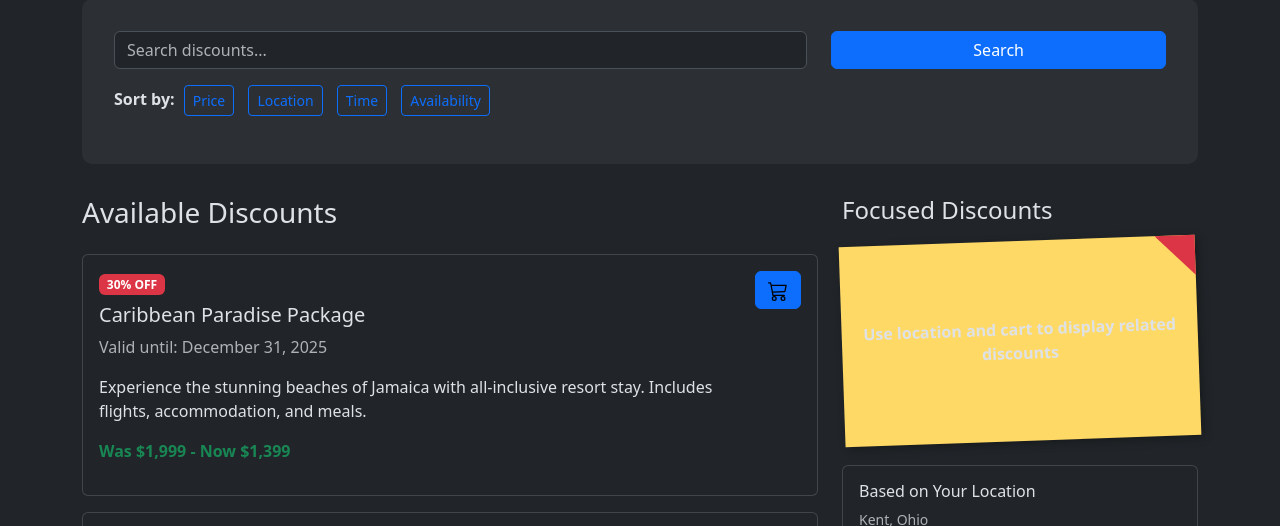
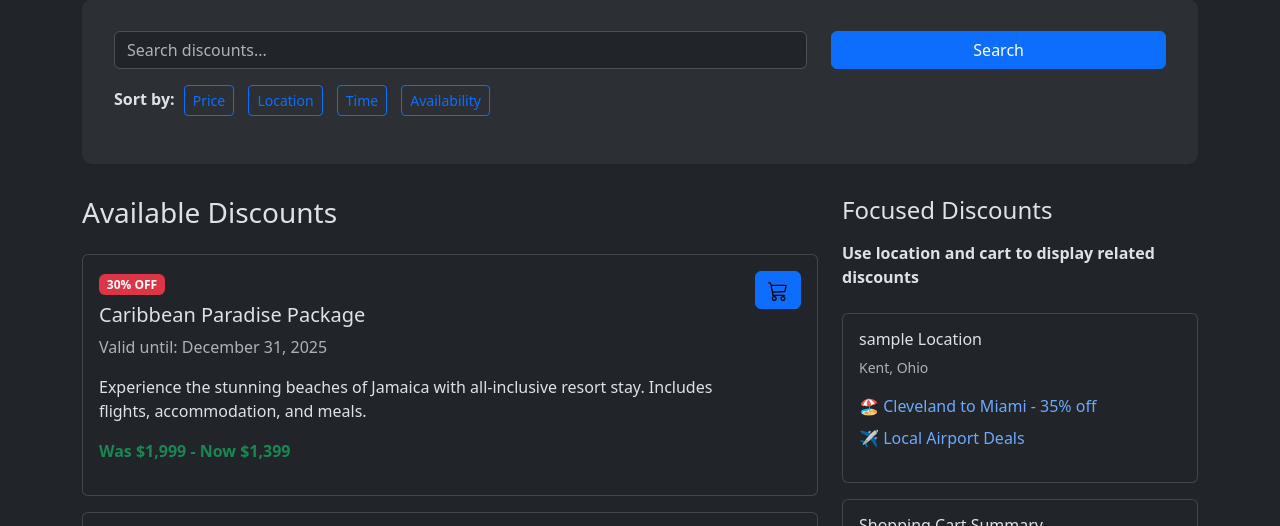
Before and after one commit to Travel-Site-HIC-Project/TripHaven, a plain HTML site: page discounts.html in a window 1280 px wide. Shown: the part 204-730 px from the top of the page. Drawn offline with nearby package versions, Linux system fonts and the light colour scheme.

Commit message:
Update discounts.html

```diff
--- a/discounts.html
+++ b/discounts.html
@@ -24,30 +24,6 @@
         .discount-card:hover {
             transform: translateY(-5px);
             box-shadow: 0 4px 15px rgba(0, 0, 0, 0.2);
-        }
-
-        .sticky-note {
-            background: #ffd966;
-            padding: 20px;
-            box-shadow: 3px 3px 10px rgba(0, 0, 0, 0.3);
-            transform: rotate(-2deg);
-            min-height: 200px;
-            display: flex;
-            align-items: center;
-            justify-content: center;
-            text-align: center;
-        }
-
-        .sticky-note::before {
-            content: '';
-            position: absolute;
-            top: 0;
-            right: 0;
-            width: 0;
-            height: 0;
-            border-style: solid;
-            border-width: 0 40px 40px 0;
-            border-color: transparent #dc3545 transparent transparent;
         }
 
         .search-section {
@@ -213,7 +189,7 @@
 
                     <div class="card mb-3">
                         <div class="card-body">
-                            <h6 class="card-title">Based on Your Location</h6>
+                            <h6 class="card-title">sample Location</h6>
                             <p class="text-muted small">Kent, Ohio</p>
                             <ul class="list-unstyled">
                                 <li class="mb-2">
```
